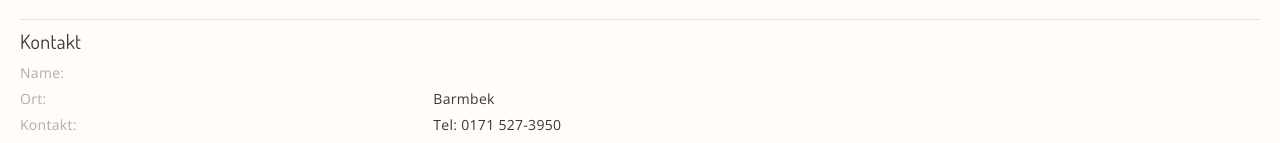
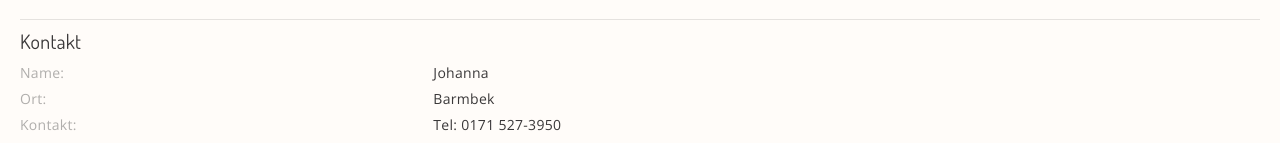
Before and after one commit to mar-zim/capstone-project, a React (Create React App) app: page /5f0365f31256a6f4d9e8ee04 in a window 1280 px wide. Shown: the part 314-457 px from the top of the page. Built offline with nearby package versions, Linux system fonts and the light colour scheme.

Commit message:
Correct missing name on detail page

```diff
--- a/src/pages/ProductDetailPage.js
+++ b/src/pages/ProductDetailPage.js
@@ -20,7 +20,7 @@ export default function ProductDetailPage({ products }) {
         weekly={selectedProduct.weeklyRate}
       />
       <ContactDetails
-        firstname={selectedProduct.ownerFirstname}
+        firstName={selectedProduct.ownerFirstName}
         location={selectedProduct.location}
         phone={selectedProduct.phone}
         details={selectedProduct.ownerNotes}
```
